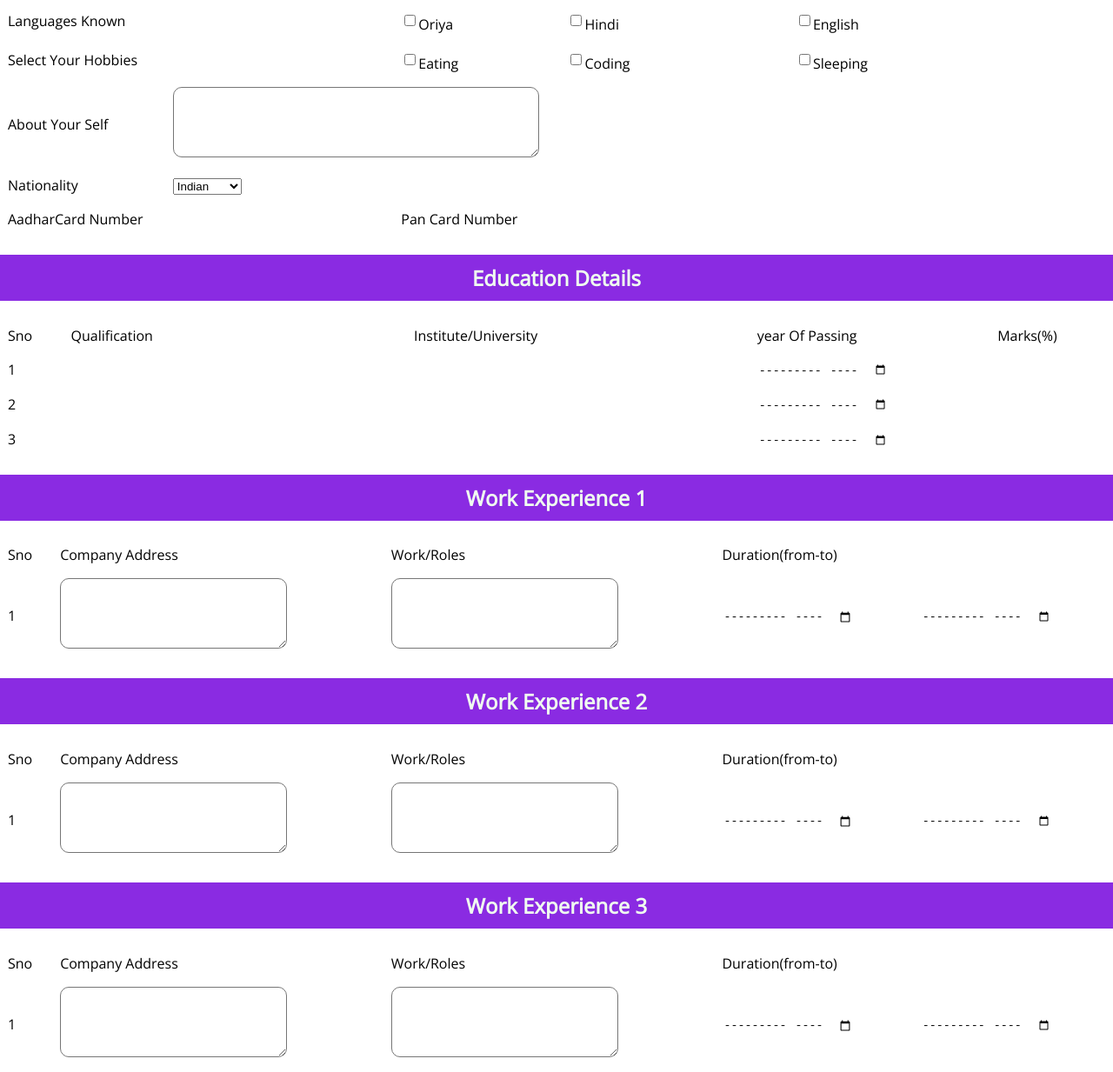
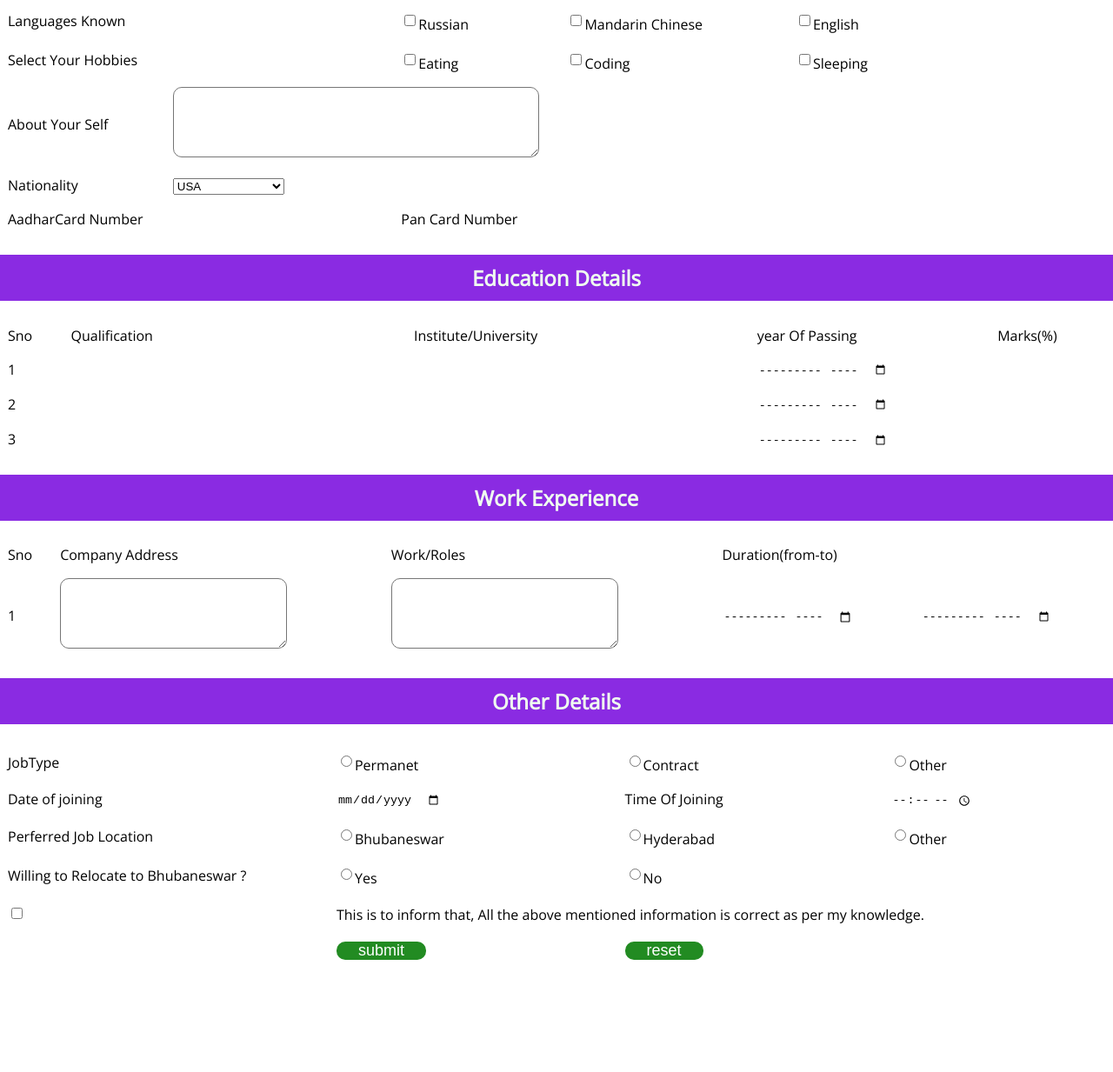
Before and after one commit to bs35-1765458/bs35-1765458.github.io, a plain HTML site: page jobApplicationForm.html in a window 1280 px wide. Shown: the part 543-1776 px from the top of the page at 87% size. After the commit the page ends 1686 px from the top, so only its background shows below. Drawn offline with nearby package versions, Linux system fonts and the light colour scheme.

Commit message:
Update jobApplicationForm.html

```diff
--- a/jobApplicationForm.html
+++ b/jobApplicationForm.html
@@ -127,10 +127,10 @@
             <td colspan="2">Languages Known</td>
 
             <td>
-                <input type="checkbox" value="oriya">Oriya
+                <input type="checkbox" value="russian">Russian
             </td>
             <td>
-                <input type="checkbox" value="hindi">Hindi
+                <input type="checkbox" value="mandarin">Mandarin Chinese
             </td>
             <td>
                 <input type="checkbox" value="english">English
@@ -159,8 +159,13 @@
             <td>Nationality</td>
             <td>
                 <select>
-                    <option>Indian</option>
-                    <option>American</option>
+                    <option>USA</option>
+                    <option>Republic of China</option>
+                    <option>Russia</option>
+                    <option>Germany</option>
+                    <option>France</option>
+                    <option>Bangladesh</option>
+                    <option>Indonesia</option>
                     <option>Others</option>
                 </select>
             </td>
@@ -236,63 +241,8 @@
             </tr>
         </table>
     </div>
-    <!---Work Experience 1-->
-    <div id="work-exp-1">
-        <h2>Work Experience 1</h2>
-        <table width="100%">
-            <tr>
-                <td>Sno</td>
-                <td>Company Address</td>
-                <td>Work/Roles</td>
-                <td colspan="2">Duration(from-to)</td>
-            </tr>
-            <tr>
-                <td>1</td>
-                <td>
-                    <textarea rows="5" cols="30"></textarea>
-                </td>
-                <td>
-                    <textarea rows="5" cols="30"></textarea>
-                </td>
-                <td>
-                    <input type="month">
-                </td>
-                <td>
-                    <input type="month">
-                </td>
-            </tr>
-        </table>
-    </div>
-    <!---Work Experience 2-->
-    <div id="work-exp-2">
-        <h2>Work Experience 2</h2>
-        <table width="100%">
-            <tr>
-                <td>Sno</td>
-                <td>Company Address</td>
-                <td>Work/Roles</td>
-                <td colspan="2">Duration(from-to)</td>
-            </tr>
-            <tr>
-                <td>1</td>
-                <td>
-                    <textarea rows="5" cols="30"></textarea>
-                </td>
-                <td>
-                    <textarea rows="5" cols="30"></textarea>
-                </td>
-                <td>
-                    <input type="month">
-                </td>
-                <td>
-                    <input type="month">
-                </td>
-            </tr>
-        </table>
-    </div>
-    <!---Work Experience 3-->
-    <div id="work-exp-3">
-        <h2>Work Experience 3</h2>
+    <div id="work-exp">
+        <h2>Work Experience</h2>
         <table width="100%">
             <tr>
                 <td>Sno</td>
```
